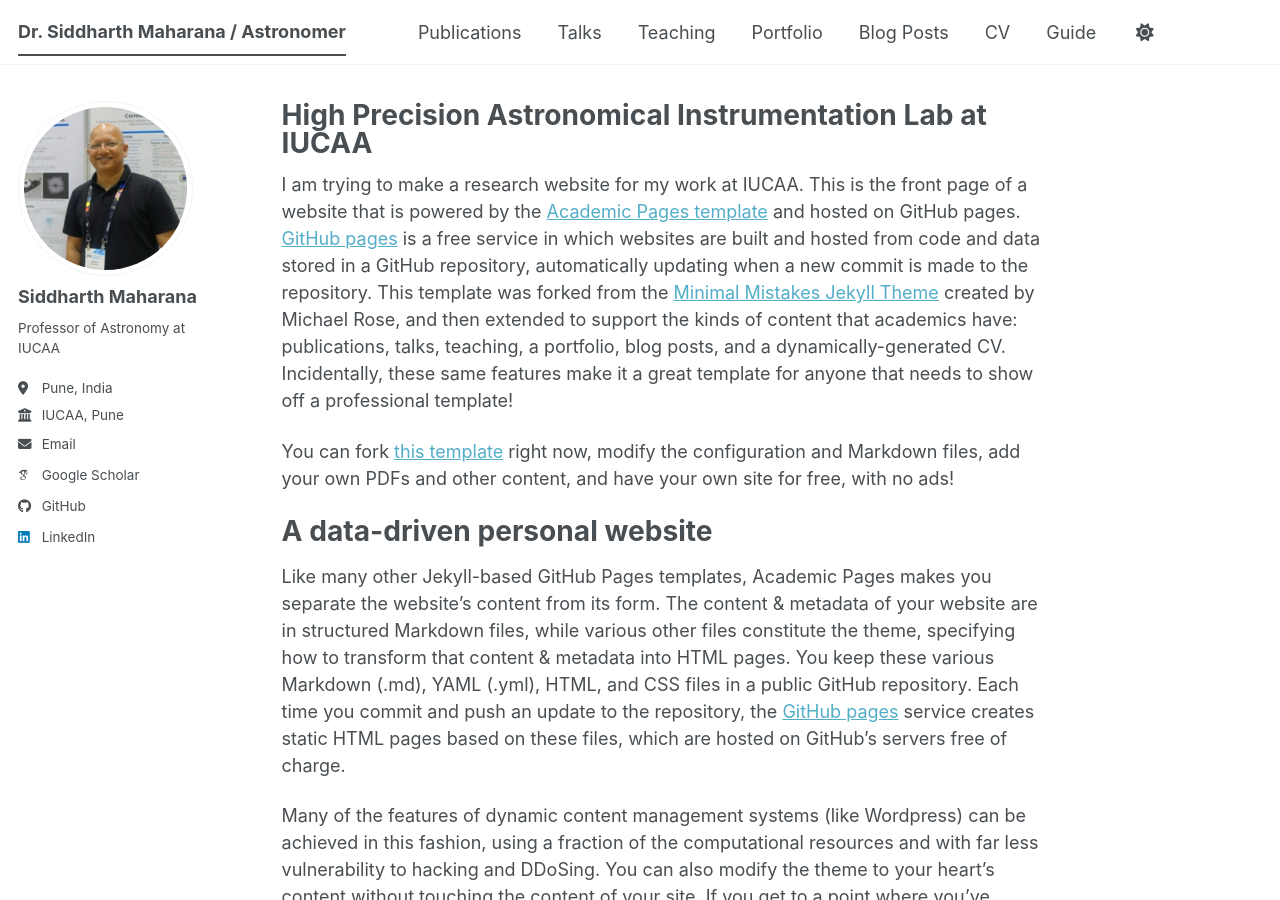
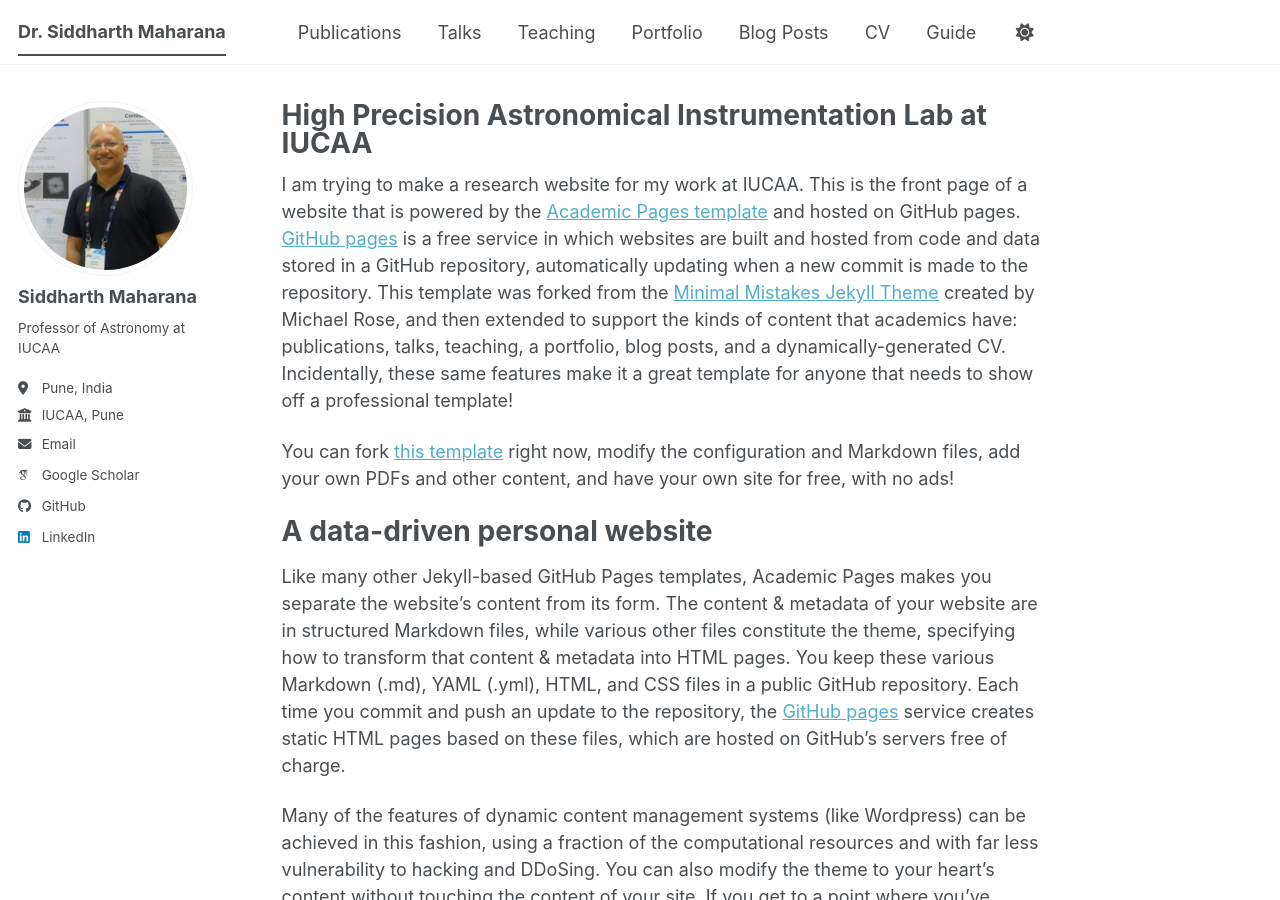
Before and after one commit to siddharth-maharana/siddharth-maharana.github.io, a Jekyll site: the page built from _pages/about.md, in a window 1280 px wide and 900 px high. Built offline with Jekyll 4.4.1, drawn with Linux system fonts in a browser that asks for light colours; some web fonts are replaced; a script bundle is joined from its source files by our own code; library files that are not in the unit come from our copies.

Commit message:
Update _config.yml

```diff
--- a/_config.yml
+++ b/_config.yml
@@ -9,7 +9,7 @@
 # Basic Site Settings
 locale                   : "en-US"
 site_theme               : "default" # The available themes options are "default", "air", "sunrise", "mint", "dirt" and "contrast"
-title                    : "Dr. Siddharth Maharana / Astronomer"
+title                    : "Dr. Siddharth Maharana"
 title_separator          : "-"
 name                     : &name "Your Name"
 description              : &description "My Researach webapge"   # Update this with a general description of your site, this is the default if not overridden by a page
```
